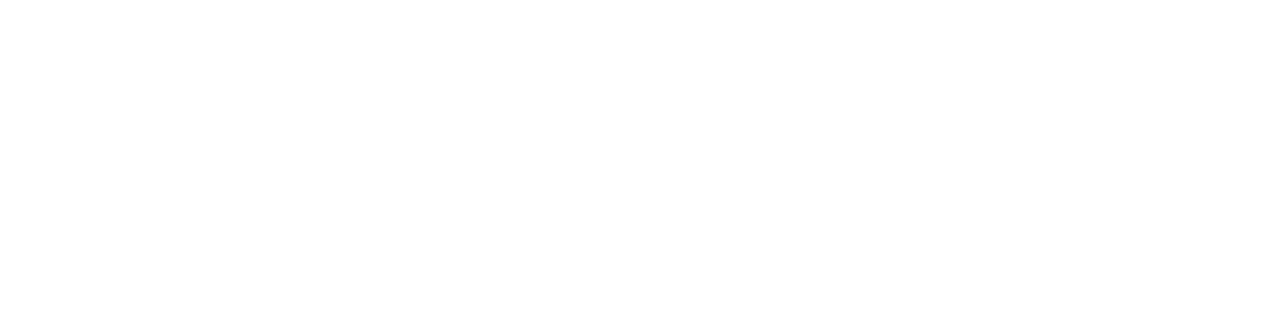
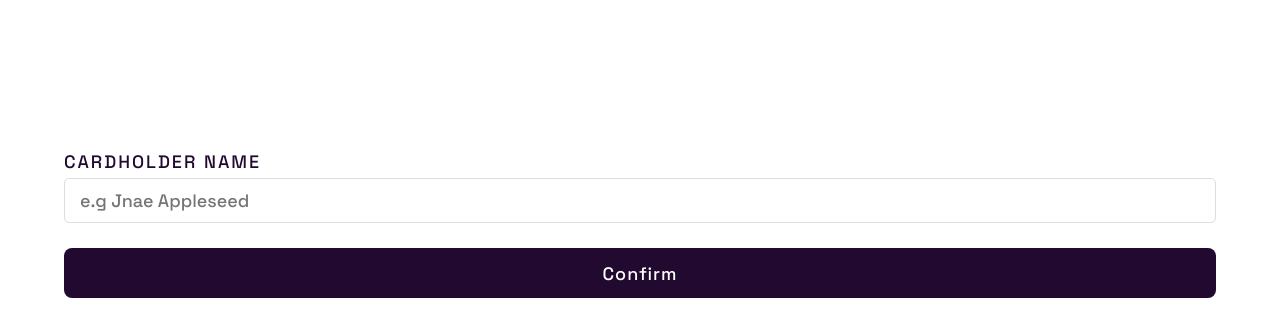
Before and after one commit to NaosouBruno/CardCredit, a React (Create React App) app: page / in a window 1280 px wide. Shown: the top 336 px of the page. Built offline with nearby package versions, Linux system fonts and the light colour scheme.

Commit message:
Criando inputs e estilizando

```diff
--- a/public/index.html
+++ b/public/index.html
@@ -8,6 +8,12 @@
     <meta
       name="description"
       content="Web site created using create-react-app"
+    />
+    <link rel="preconnect" href="https://fonts.googleapis.com" />
+    <link rel="preconnect" href="https://fonts.gstatic.com" crossorigin />
+    <link
+      href="https://fonts.googleapis.com/css2?family=Space+Grotesk:wght@500&display=swap"
+      rel="stylesheet"
     />
     <link rel="apple-touch-icon" href="%PUBLIC_URL%/logo192.png" />
     <!--
--- a/public/styles/_variables.scss
+++ b/public/styles/_variables.scss
@@ -0,0 +1,7 @@
+$activeInput: hsl(249, 99%, 64%) to hsl(278, 94%, 30%);
+$errorInput: hsl(0, 100%, 66%);
+$spaceGrotesk: "Space Grotesk", sans-serif;
+$white: hsl(0, 0%, 100%);
+$violetLight: hsl(270, 3%, 87%);
+$violetDark: hsl(279, 6%, 55%);
+$violetVeryDark: hsl(278, 68%, 11%);
--- a/src/components/molecules/CardForm/form.scss
+++ b/src/components/molecules/CardForm/form.scss
@@ -1,5 +1,40 @@
+@use "/public/styles/variables" as *;
 .form {
   display: flex;
   flex-direction: column;
+  align-items: center;
   margin-top: 150px;
+
+  &__container {
+    display: flex;
+    flex-direction: column;
+    min-width: 90%;
+  }
+  &__description {
+    color: $violetVeryDark;
+    text-transform: uppercase;
+    margin-bottom: 5px;
+    letter-spacing: 2px;
+  }
+  &__input {
+    border-radius: 5px;
+    border: 1px solid $violetLight;
+    height: 45px;
+    min-width: 90%;
+    padding-left: 15px;
+
+    &:focus {
+      border-color: hsl(278, 94%, 30%);
+    }
+  }
+  &__btnSubmit {
+    letter-spacing: 1px;
+    margin-top: 25px;
+    color: $white;
+    background-color: $violetVeryDark;
+    border: none;
+    border-radius: 8px;
+    min-width: 90%;
+    height: 50px;
+  }
 }
--- a/src/components/molecules/CardForm/index.jsx
+++ b/src/components/molecules/CardForm/index.jsx
@@ -1,6 +1,24 @@
 import "./form.scss";
 function CardForm() {
-  return <form className="form"></form>;
+  const submitForm = (event) => {
+    event.preventDefault();
+  };
+  return (
+    <form onSubmit={submitForm} className="form">
+      <div className="form__container">
+        <label htmlFor="cardName" className="form__description">
+          Cardholder Name
+        </label>
+        <input
+          type="text"
+          id="cardName"
+          className="form__input"
+          placeholder="e.g Jnae Appleseed"
+        />
+      </div>
+      <button className="form__btnSubmit">Confirm</button>
+    </form>
+  );
 }
 
 export default CardForm;
--- a/src/index.scss
+++ b/src/index.scss
@@ -1,13 +1,17 @@
+@use "/public/styles/variables" as *;
 * {
   margin: 0;
   box-sizing: border-box;
   padding: 0;
+  font-size: 18px;
+  font-family: $spaceGrotesk;
 }
 body {
   margin: 0;
   font-family: -apple-system, BlinkMacSystemFont, "Segoe UI", "Roboto", "Oxygen",
     "Ubuntu", "Cantarell", "Fira Sans", "Droid Sans", "Helvetica Neue",
     sans-serif;
+
   -webkit-font-smoothing: antialiased;
   -moz-osx-font-smoothing: grayscale;
 }
```
